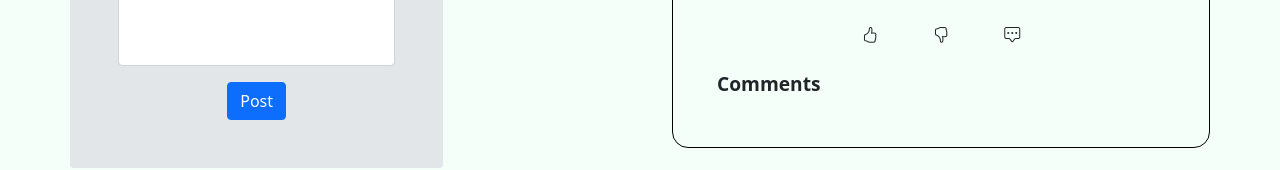
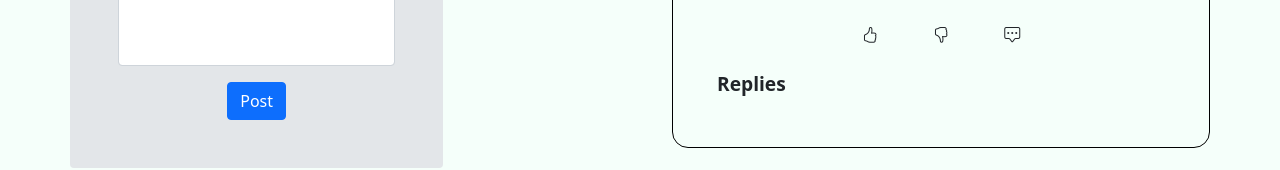
Before and after one commit to aschmidt2020/social-feed-react, a React (Create React App) app: page / in a window 1280 px wide. Shown: the part 337-507 px from the top of the page. Built offline with nearby package versions, Linux system fonts and the light colour scheme.

Commit message:
changed 'comments' p tag to 'replies' for clarity

```diff
--- a/src/Components/ReplySection/ReplySection.jsx
+++ b/src/Components/ReplySection/ReplySection.jsx
@@ -3,7 +3,7 @@ import DeleteReply from "../DeleteReply/DeleteReply";
 const ReplySection = (props) => {
     return (
         <span>
-            <p>Comments</p>
+            <p>Replies</p>
             {props.replies.map((reply) => {
                 return (
                     <div className='row border-box-comments' style={{'marginBottom': '1em'}}>
```
